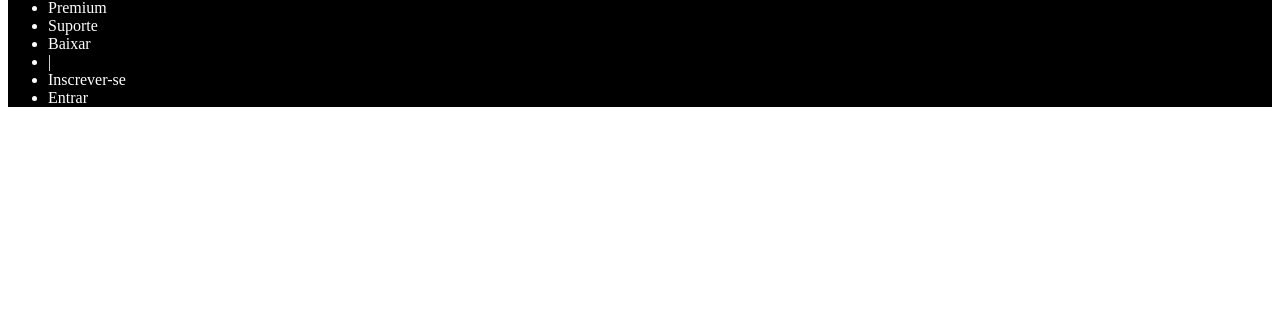
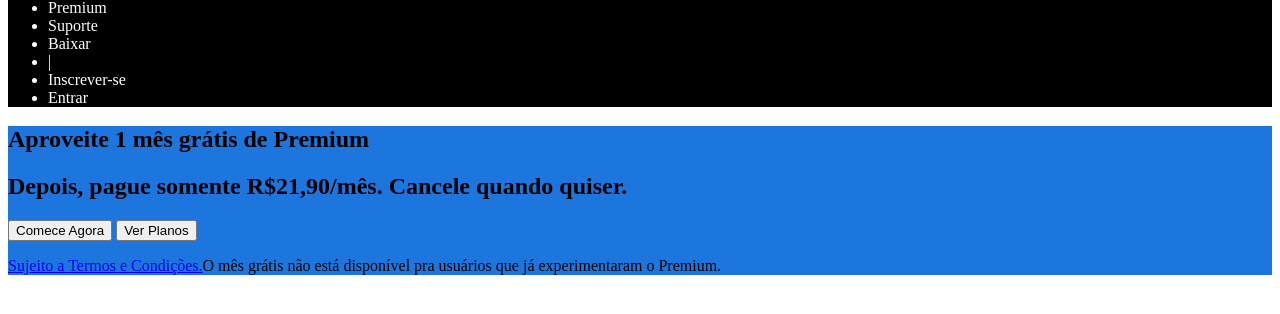
Before and after one commit to MMaiconnascimento/trybe-exercicios, a plain HTML site: page 01-Spotify-page/index.html in a window 1280 px wide. Shown: the part 142-456 px from the top of the page. Drawn offline with Linux system fonts and the light colour scheme.

Commit message:
cria a section de Aproveite 1 mês grátis de Premium

```diff
--- a/01-Spotify-page/index.html
+++ b/01-Spotify-page/index.html
@@ -8,8 +8,10 @@
 </head>
 
 <body>
-  <div style= "background-color: black;">
-    <img width="150px" src= "https://www.pngkey.com/png/full/190-1907978_spotify-logo-png-white-spotify-logo-white-transparent.png" alt="Spotify logo">
+  <div style="background-color: black;">
+    <img width="150px"
+      src="https://www.pngkey.com/png/full/190-1907978_spotify-logo-png-white-spotify-logo-white-transparent.png"
+      alt="Spotify logo">
     <ul style="color: white">
       <li>Premium</li>
       <li>Suporte</li>
@@ -19,6 +21,17 @@
       <li>Entrar</li>
     </ul>
   </div>
+
+  <section style="background-color: rgb(29, 117, 222);">
+    <h1>Aproveite 1 mês grátis de Premium</h1>
+    <h2>Depois, pague somente R$21,90/mês. Cancele quando quiser.</h2>
+
+    <button>Comece Agora</button>
+    <button>Ver Planos</button>
+  <p><a href="https://www.spotify.com/br-pt/legal/premium-promotional-offer-terms/">Sujeito a Termos e Condições.</a>O mês grátis não está disponível pra usuários que já experimentaram o Premium.</p>
+  </section>
+
 </body>
 
+
 </html>
```
